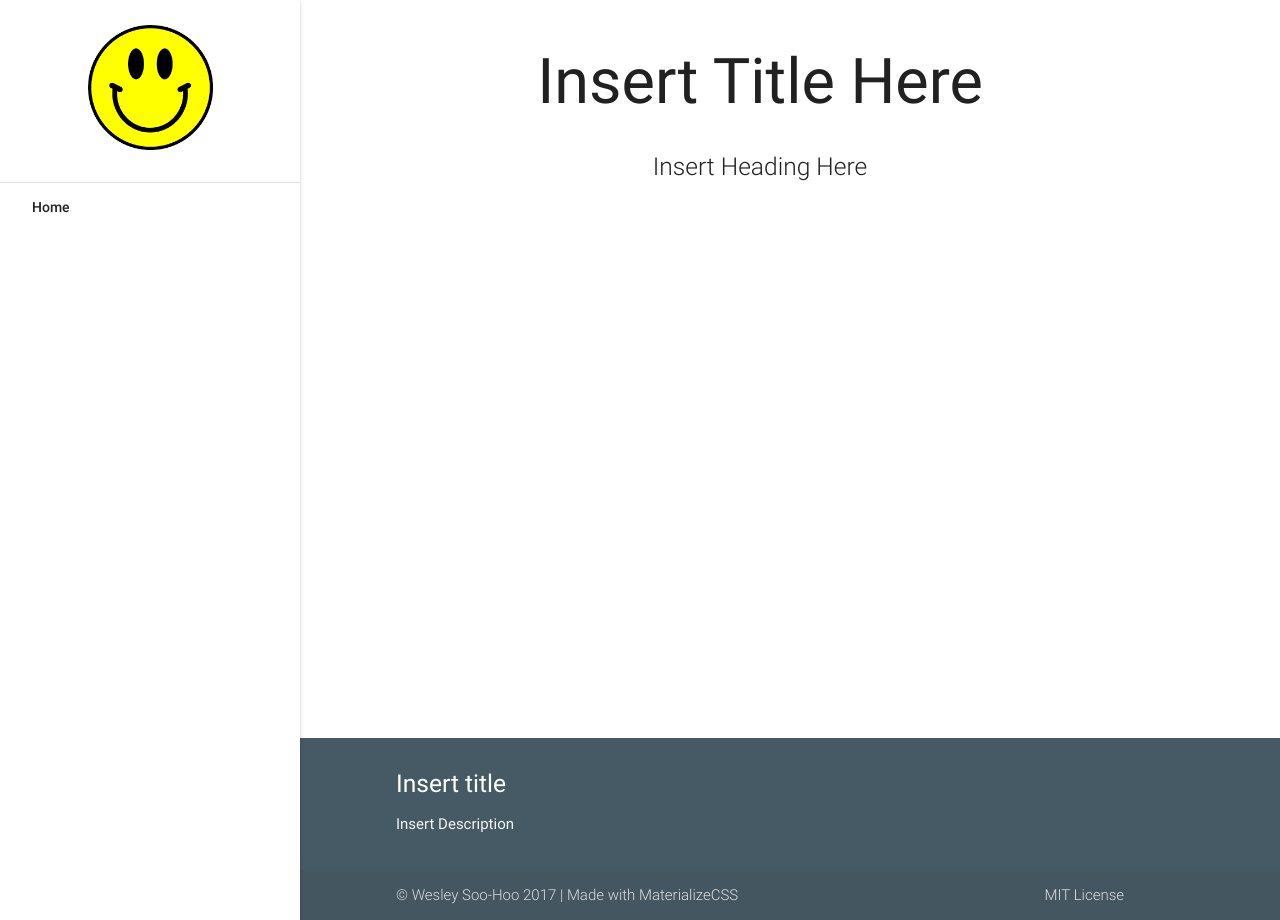
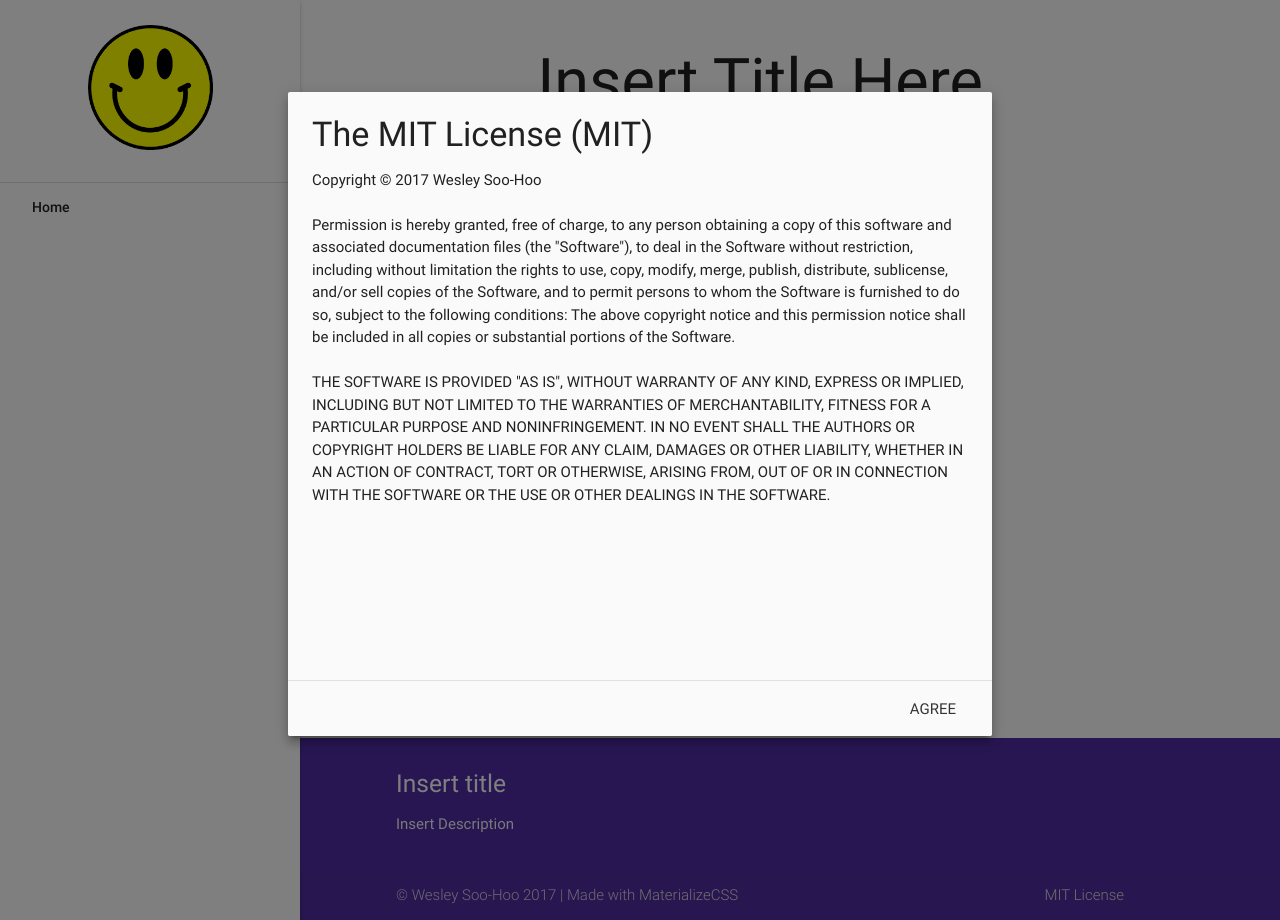
Before and after one commit to wsh32/IDP2017, a Django app: page / in a window 1280 px wide, after a click on "MIT License". Run offline with Django 3.2, Linux system fonts and the light colour scheme.

Commit message:
I can't quite remember what I changed here

```diff
--- a/src/static/css/palette.css
+++ b/src/static/css/palette.css
@@ -1,10 +1,10 @@
-/* Palette generated by Material Palette - materialpalette.com/blue-grey/light-blue */
+/* Palette generated by Material Palette - materialpalette.com/deep-purple/red */
 
-.dark-primary-color    { background: #455A64; }
-.default-primary-color { background: #607D8B; }
-.light-primary-color   { background: #CFD8DC; }
+.dark-primary-color    { background: #512DA8; }
+.default-primary-color { background: #673AB7; }
+.light-primary-color   { background: #D1C4E9; }
 .text-primary-color    { color: #FFFFFF; }
-.accent-color          { background: #03A9F4; }
+.accent-color          { background: #FF5252; }
 .primary-text-color    { color: #212121; }
 .secondary-text-color  { color: #757575; }
 .divider-color         { border-color: #BDBDBD; }
--- a/src/static/js/init.js
+++ b/src/static/js/init.js
@@ -4,5 +4,5 @@
 
 $(document).ready(function() {
 	$('.button-collapse').sideNav();
-	$('.modal-trigger').leanModal();
+	$('.modal').modal();
 });
--- a/src/templates/base.html
+++ b/src/templates/base.html
@@ -35,7 +35,7 @@
                     <li class="logo center"><a id="logo-container" href="/" class="brand-logo">
                         <object id="front-page-logo" type="image/png" data="{% static 'img/logo.png' %}"></object></a></li>
                     <div class="divider"></div>
-                    <li><a href="/">Home</a></li>
+                    <li><a href="/" class="waves-effect waves-red">Home</a></li>
                 </ul>
             </div>
 		</header>
@@ -54,7 +54,7 @@
 			<div class="footer-copyright">
 				<div class="container">
 					&copy; Wesley Soo-Hoo 2017 | Made with <a class="grey-text text-lighten-2" href="http://materializecss.com/" target="_blank">MaterializeCSS</a>
-					<a class="grey-text text-lighten-2 right modal-trigger" href="#license">MIT License</a>
+					<a class="grey-text text-lighten-2 right" href="#license">MIT License</a>
 				</div>
 			</div>
 
@@ -66,7 +66,7 @@
 					THE SOFTWARE IS PROVIDED "AS IS", WITHOUT WARRANTY OF ANY KIND, EXPRESS OR IMPLIED, INCLUDING BUT NOT LIMITED TO THE WARRANTIES OF MERCHANTABILITY, FITNESS FOR A PARTICULAR PURPOSE AND NONINFRINGEMENT. IN NO EVENT SHALL THE AUTHORS OR COPYRIGHT HOLDERS BE LIABLE FOR ANY CLAIM, DAMAGES OR OTHER LIABILITY, WHETHER IN AN ACTION OF CONTRACT, TORT OR OTHERWISE, ARISING FROM, OUT OF OR IN CONNECTION WITH THE SOFTWARE OR THE USE OR OTHER DEALINGS IN THE SOFTWARE.</p><br>
 				</div>
 				<div class="modal-footer">
-					<a href="#!" class="modal-action modal-close waves-effect waves-light btn-flat">Agree</a>
+					<a href="#!" class="modal-action modal-close waves-effect waves-red btn-flat">Agree</a>
 				</div>
 			</div>
 
```
